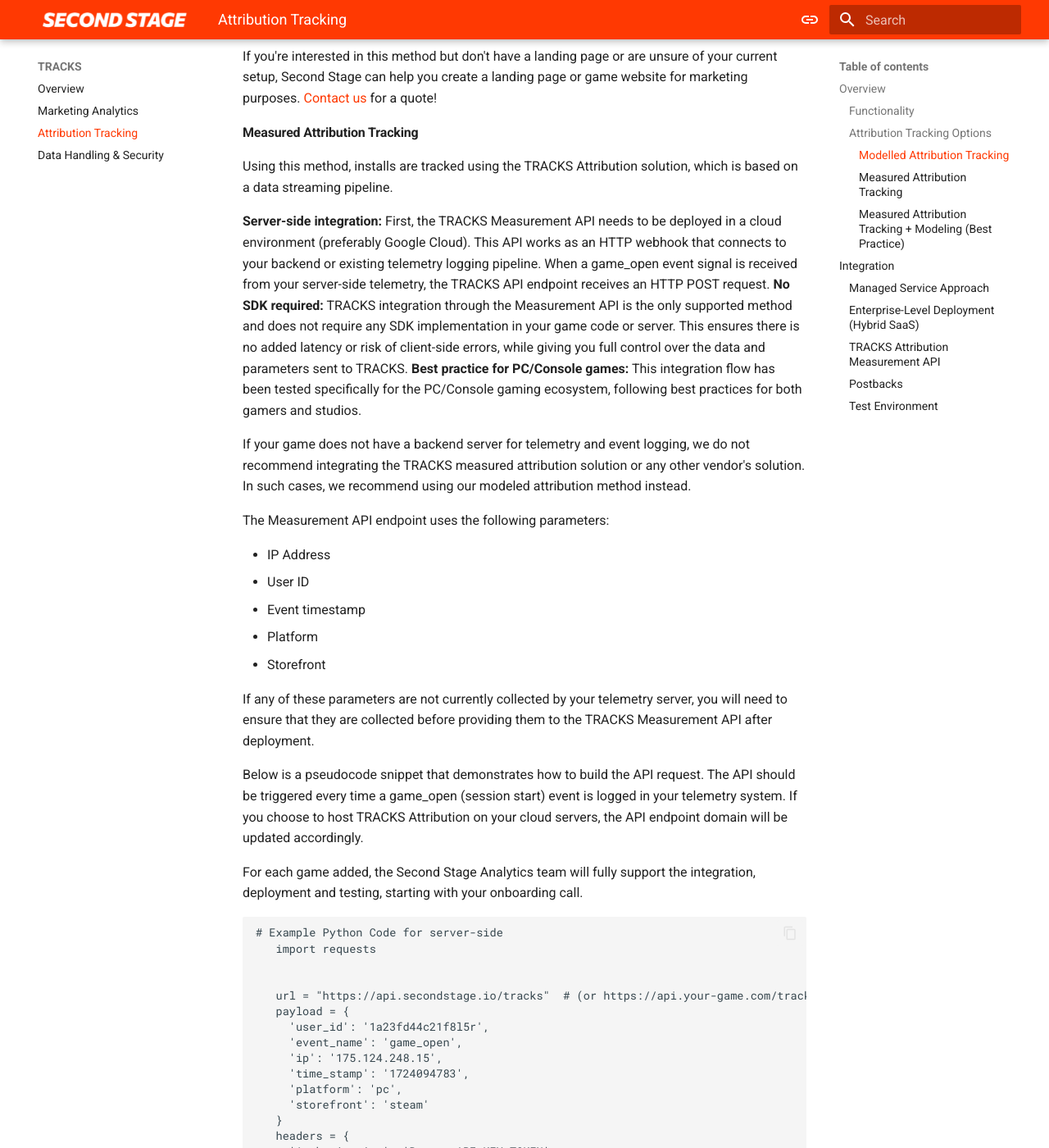
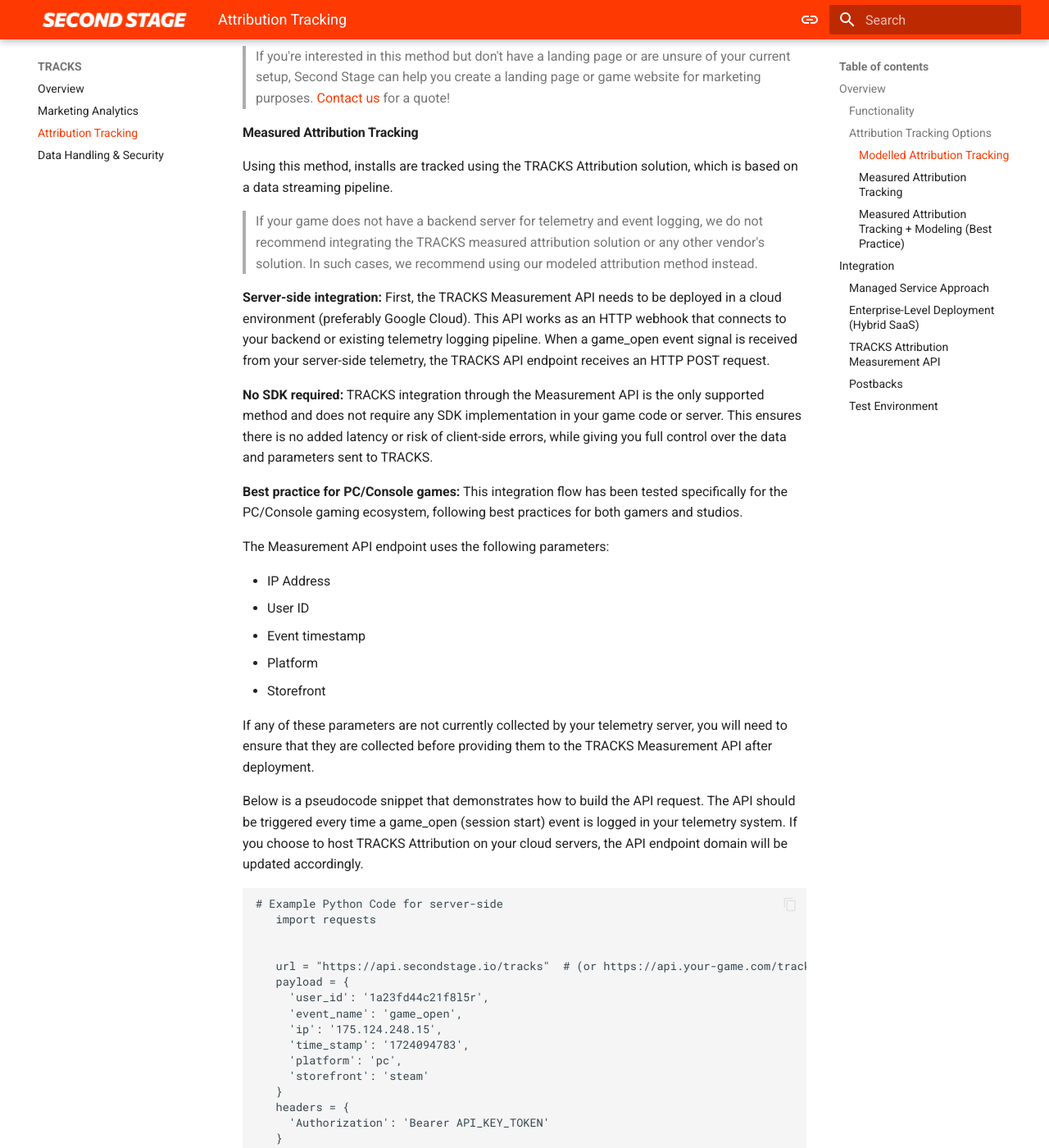
Before and after one commit to secondstage-io/tracks-documentation, an MkDocs documentation site: the page built from docs/tracks/attribution-tracking.md, in a window 1280 px wide and 1400 px high, scrolled down 4227 px. Shown: the whole window at 82% size. Built offline with MkDocs 1.6.1 and Material for MkDocs 9.7.7, drawn with Linux system fonts in a browser that asks for light colours; some of the changed text lies outside the part shown.

Commit message:
Update attribution-tracking.md
formatting

````diff
--- a/docs/tracks/attribution-tracking.md
+++ b/docs/tracks/attribution-tracking.md
@@ -90,17 +90,19 @@
 
 TRACKS uses a Marketing Mix Modeling (MMM) approach enhanced with Steam UTM Analytics, Traffic Breakdown data and Google Analytics (GA4) data. If you don't have a website or don't use it as a landing page, the efficiency of the model is reduced by 30% because it relies solely on Steam UTM Analytics, Visits and Traffic data.
 
-If you're interested in this method but don't have a landing page or are unsure of your current setup, Second Stage can help you create a landing page or game website for marketing purposes. [Contact us](https://secondstage.io/contact/) for a quote!
+> If you're interested in this method but don't have a landing page or are unsure of your current setup, Second Stage can help you create a landing page or game website for marketing purposes. [Contact us](https://secondstage.io/contact/) for a quote!
 
 #### Measured Attribution Tracking
 
 Using this method, installs are tracked using the TRACKS Attribution solution, which is based on a data streaming pipeline.
 
+> If your game does not have a backend server for telemetry and event logging, we do not recommend integrating the TRACKS measured attribution solution or any other vendor's solution. In such cases, we recommend using our modeled attribution method instead.
+
 **Server-side integration:** First, the TRACKS Measurement API needs to be deployed in a cloud environment (preferably Google Cloud). This API works as an HTTP webhook that connects to your backend or existing telemetry logging pipeline. When a game_open event signal is received from your server-side telemetry, the TRACKS API endpoint receives an HTTP POST request.
+
 **No SDK required:** TRACKS integration through the Measurement API is the only supported method and does not require any SDK implementation in your game code or server. This ensures there is no added latency or risk of client-side errors, while giving you full control over the data and parameters sent to TRACKS.
+
 **Best practice for PC/Console games:** This integration flow has been tested specifically for the PC/Console gaming ecosystem, following best practices for both gamers and studios.
-
-If your game does not have a backend server for telemetry and event logging, we do not recommend integrating the TRACKS measured attribution solution or any other vendor's solution. In such cases, we recommend using our modeled attribution method instead.
 
 The Measurement API endpoint uses the following parameters:
 
@@ -113,8 +115,6 @@
 If any of these parameters are not currently collected by your telemetry server, you will need to ensure that they are collected before providing them to the TRACKS Measurement API after deployment.
 
 Below is a pseudocode snippet that demonstrates how to build the API request. The API should be triggered every time a game_open (session start) event is logged in your telemetry system. If you choose to host TRACKS Attribution on your cloud servers, the API endpoint domain will be updated accordingly.
-
-For each game added, the Second Stage Analytics team will fully support the integration, deployment and testing, starting with your onboarding call.
 
 ```
 # Example Python Code for server-side
@@ -160,7 +162,7 @@
 - **Web Analytics (GA4):** Leverages Markov Chain for multi-touch attribution
 - **Steam UTM Analytics & Traffic Breakdown:** For Marketing Mix Modeling (MMM)
 
-For more information on Markov Chain Attribution, Marketing Mix Modeling, or Unified Marketing Measurement, please visit our [Further Reading](https://documentation.secondstage.io/resources/) section.
+> For more information on Markov Chain Attribution, Marketing Mix Modeling, or Unified Marketing Measurement, please visit our [Further Reading](https://documentation.secondstage.io/resources/) section.
 
 ## Integration
 
````
Also changed, not shown: other parts of docs/tracks/attribution-tracking.md (+3 -1 lines).
